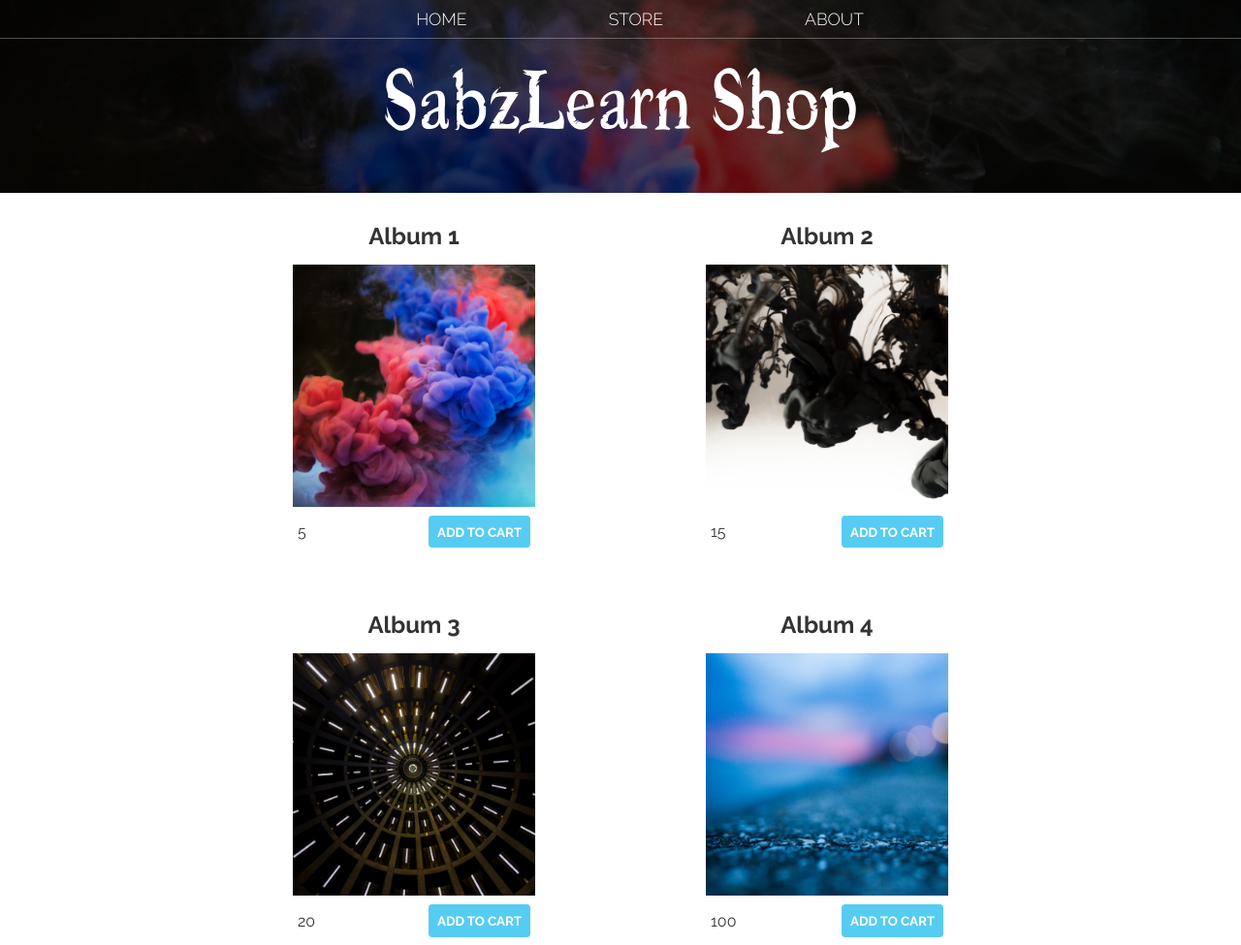
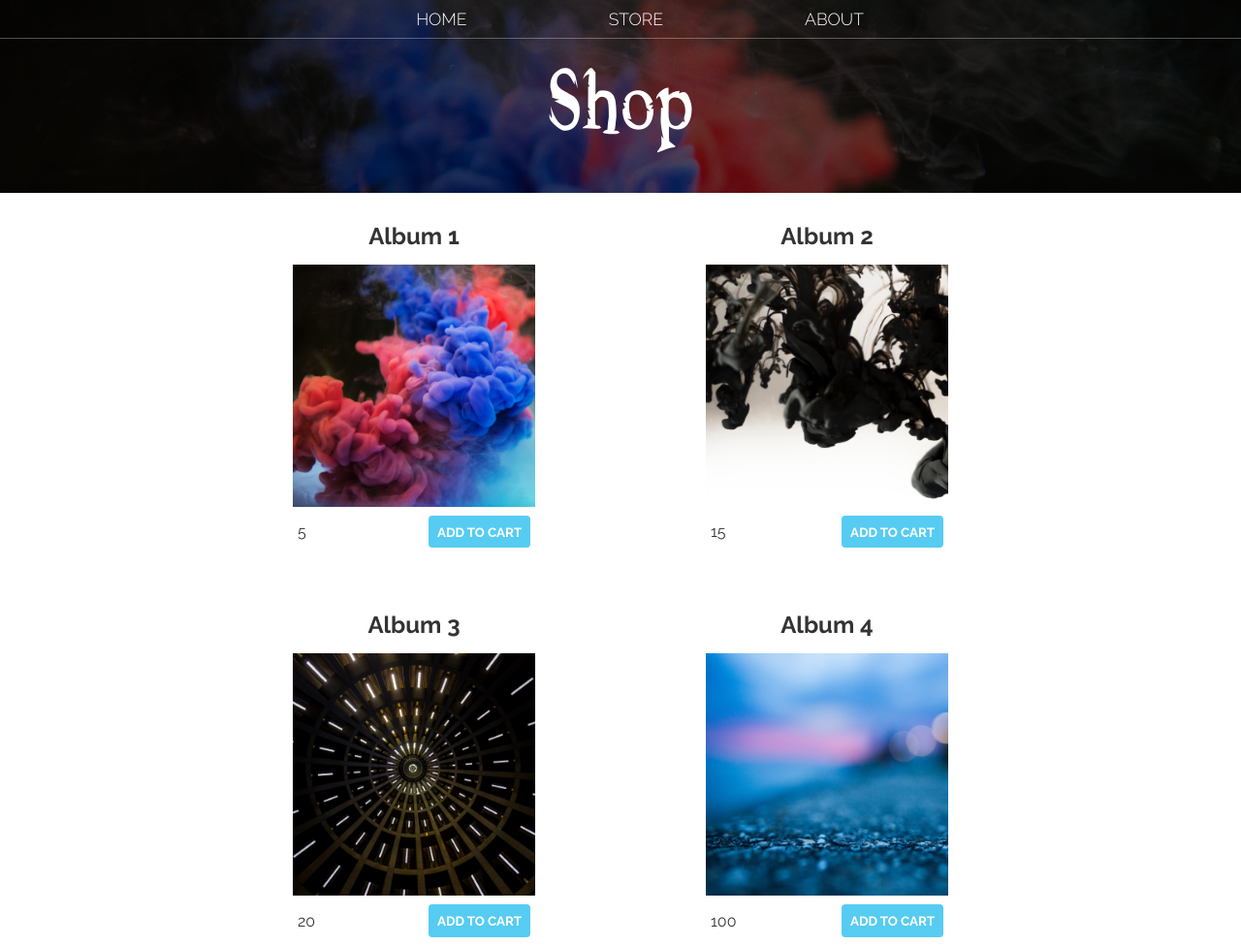
Before and after one commit to Parsa10Gh/shopping-site, a plain HTML site: page shopping-site/index.html in a window 1280 px wide. Shown: the top 975 px of the page at 97% size. Drawn offline with Linux system fonts and the light colour scheme; files whose address does not match are found by name.

Commit message:
Update index.html

```diff
--- a/shopping-site/index.html
+++ b/shopping-site/index.html
@@ -14,7 +14,7 @@
           <li><a href="#">ABOUT</a></li>
         </ul>
       </nav>
-      <h1 class="band-name band-name-large">SabzLearn Shop</h1>
+      <h1 class="band-name band-name-large">Shop</h1>
     </header>
     <section class="container content-section">
       <div class="shop-items">
```
